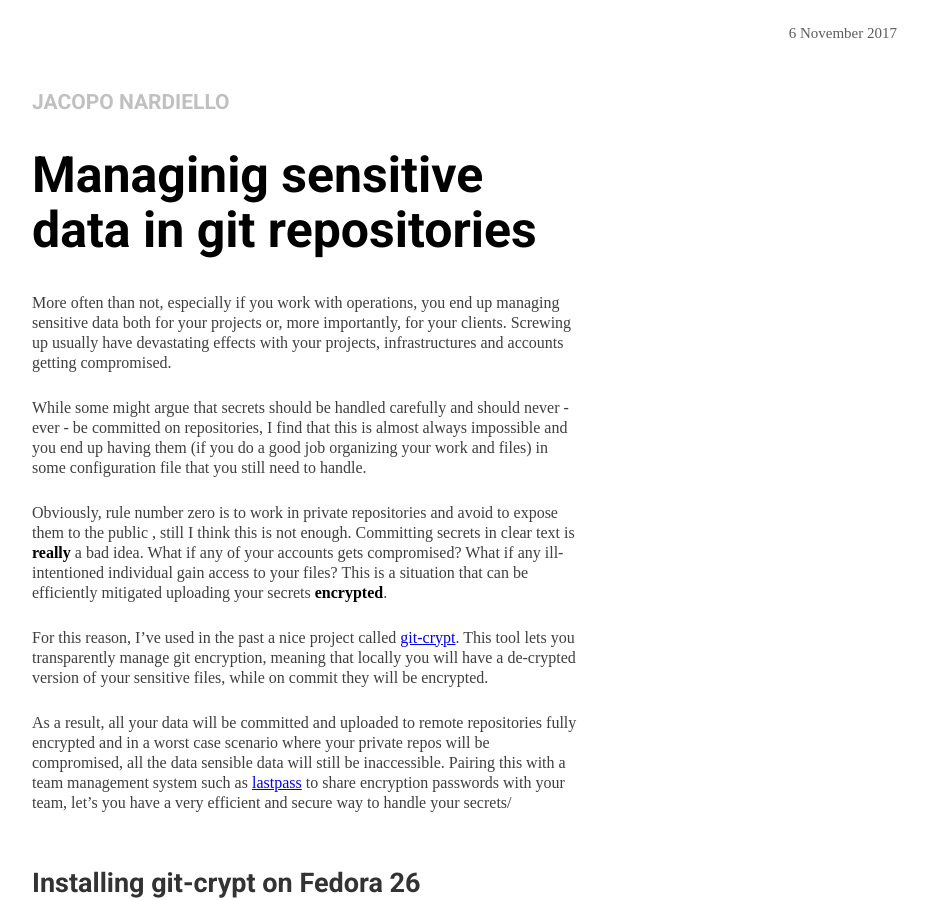
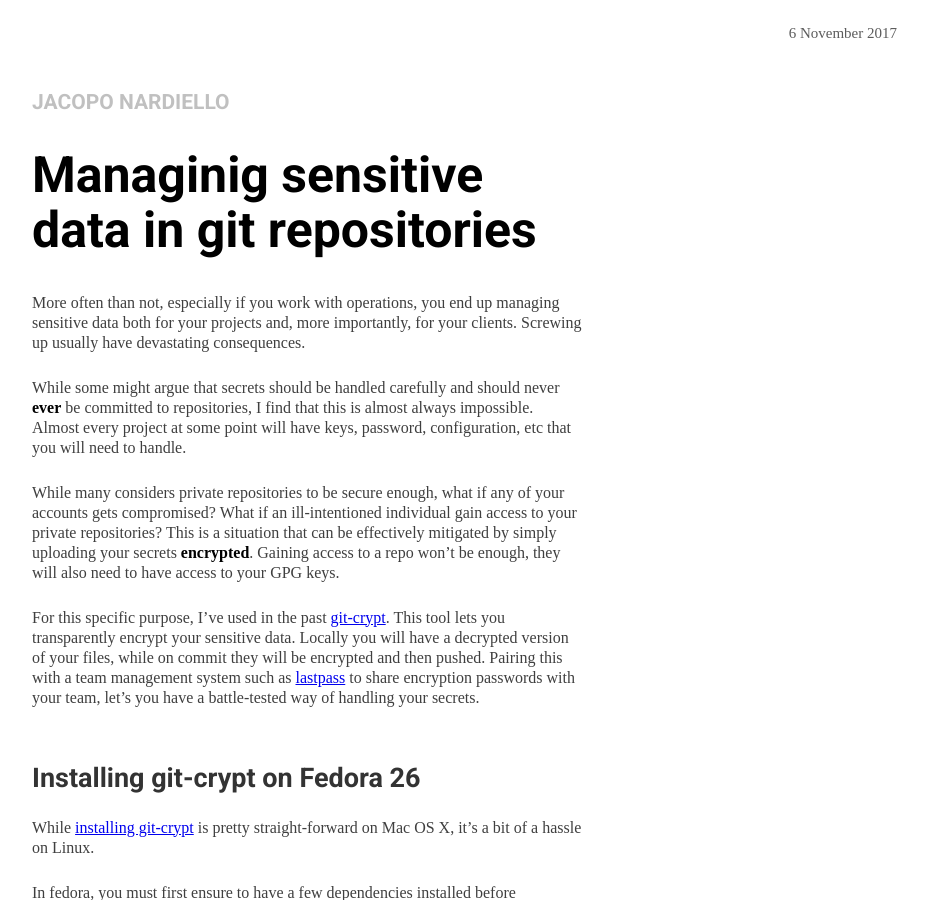
Before and after one commit to jnardiello/jnardiello.github.io, a Jekyll site: the page built from _posts/2017-11-06-managing-sensitive-data-in-git-repositories.md, in a window 1280 px wide and 900 px high. Shown: the whole window, without its empty margins (333-1260 px from the left). Built offline with Jekyll 4.4.1, drawn with Linux system fonts in a browser that asks for light colours; some web fonts are replaced; some of the changed text lies outside the part shown.

Commit message:
Revision #1

```diff
--- a/_posts/2017-11-06-managing-sensitive-data-in-git-repositories.md
+++ b/_posts/2017-11-06-managing-sensitive-data-in-git-repositories.md
@@ -4,15 +4,13 @@ title:  Managinig sensitive data in git repositories
 date:   2017-11-06 23:00:00
 ---
 
-More often than not, especially if you work with operations, you end up managing sensitive data both for your projects or, more importantly, for your clients. Screwing up usually have devastating effects with your projects, infrastructures and accounts getting compromised.
+More often than not, especially if you work with operations, you end up managing sensitive data both for your projects and, more importantly, for your clients. Screwing up usually have devastating consequences.
 
-While some might argue that secrets should be handled carefully and should never - ever - be committed on repositories, I find that this is almost always impossible and you end up having them (if you do a good job organizing your work and files) in some configuration file that you still need to handle.
+While some might argue that secrets should be handled carefully and should never **ever** be committed to repositories, I find that this is almost always impossible. Almost every project at some point will have keys, password, configuration, etc that you will need to handle.
 
-Obviously, rule number zero is to work in private repositories and avoid to expose them to the public , still I think this is not enough. Committing secrets in clear text is **really** a bad idea. What if any of your accounts gets compromised? What if any ill-intentioned individual gain access to your files? This is a situation that can be efficiently mitigated uploading your secrets **encrypted**.
+While many considers private repositories to be secure enough, what if any of your accounts gets compromised? What if an ill-intentioned individual gain access to your private repositories? This is a situation that can be effectively mitigated by simply uploading your secrets **encrypted**. Gaining access to a repo won't be enough, they will also need to have access to your GPG keys.
 
-For this reason, I've used in the past a nice project called [git-crypt](https://github.com/AGWA/git-crypt). This tool lets you transparently manage git encryption, meaning that locally you will have a de-crypted version of your sensitive files, while on commit they will be encrypted.
-
-As a result, all your data will be committed and uploaded to remote repositories fully encrypted and in a worst case scenario where your private repos will be compromised, all the data sensible data will still be inaccessible. Pairing this with a team management system such as [lastpass](full://www.lastpass.com/) to share encryption passwords with your team, let's you have a very efficient and secure way to handle your secrets/
+For this specific purpose, I've used in the past [git-crypt](https://github.com/AGWA/git-crypt). This tool lets you transparently encrypt your sensitive data. Locally you will have a decrypted version of your files, while on commit they will be encrypted and then pushed. Pairing this with a team management system such as [lastpass](full://www.lastpass.com/) to share encryption passwords with your team, let's you have a battle-tested way of handling your secrets.
 
 ## Installing git-crypt on Fedora 26
 
@@ -56,4 +54,4 @@ When cloning an encrypted repository, with the correct GPG key configured, you c
 
 ## Conclusion
 
-This is the best way I've found so far to handle secrets and sensitive data in my projects. Do you have any suggestion? If so, I'd love to hear your opinion.
+This is the best way I've found so far. Do you have any suggestion? If so, I'd love to hear your opinion.
```
